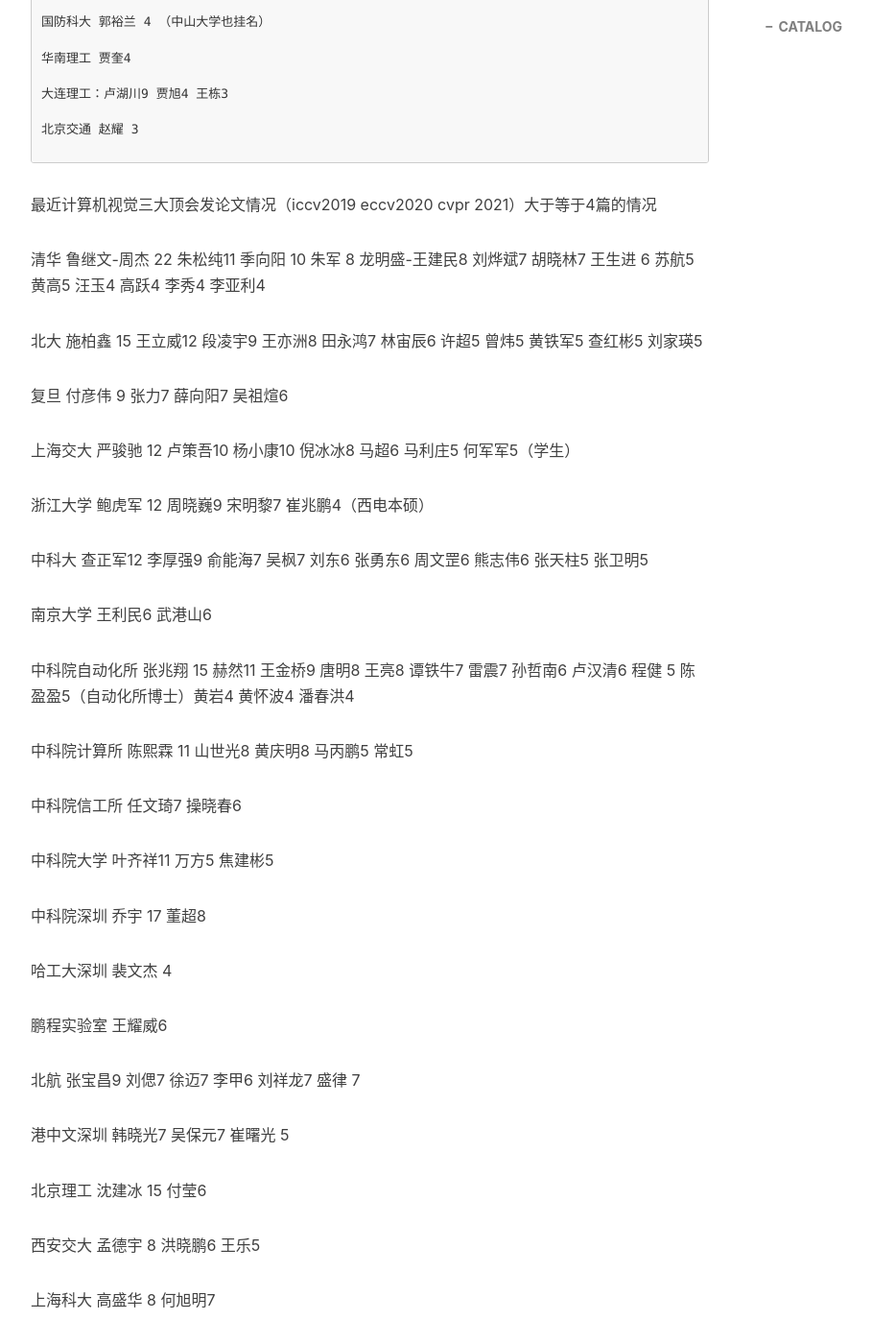
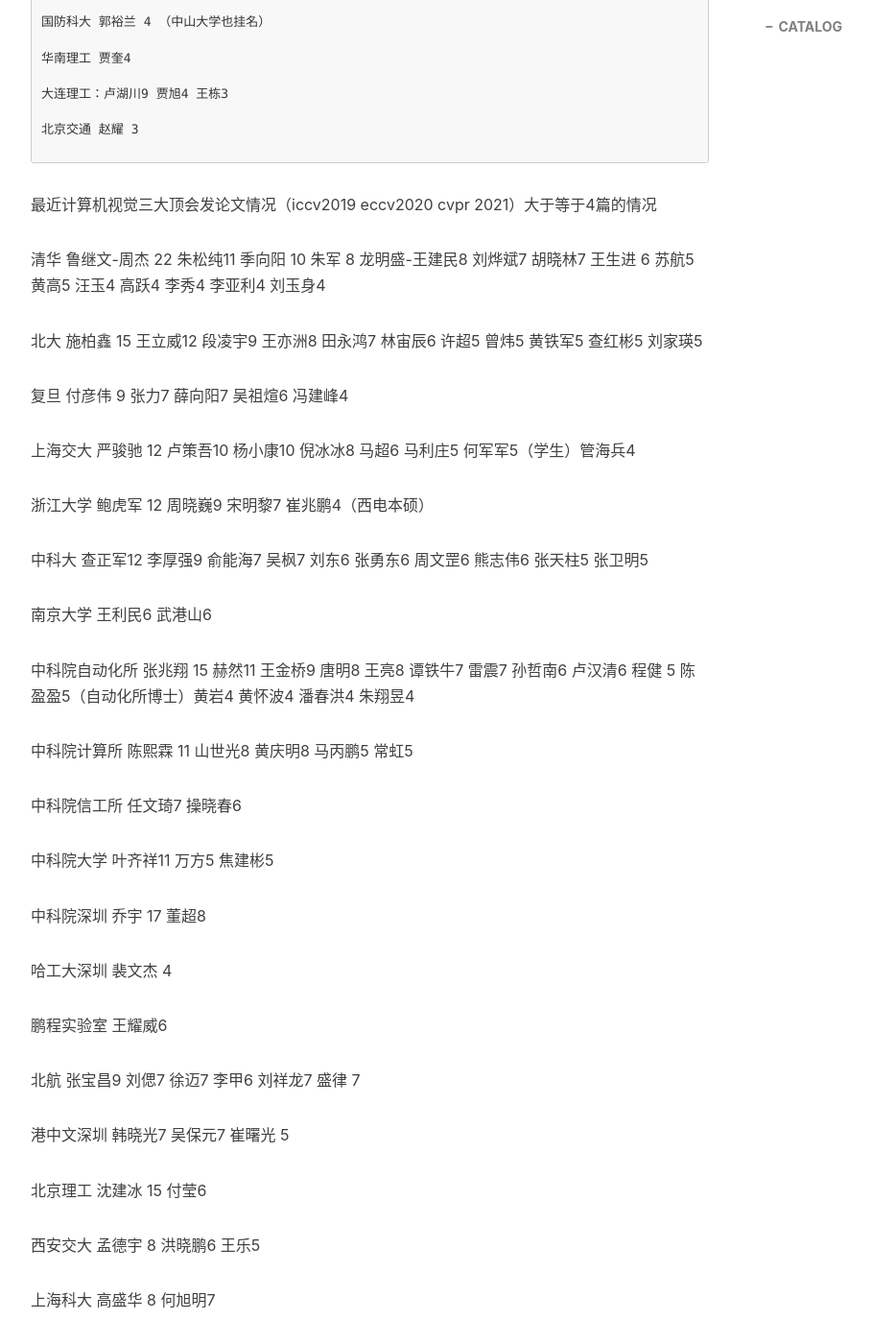
Before and after one commit to pengjiao123/pengjiao123.github.io, a Jekyll site: the page built from _posts/2021-07-07-大陆地区非计算机软件学院老师招生.md, in a window 1280 px wide and 1400 px high, scrolled down 4929 px. Shown: the whole window at 96% size, without its empty margins (233-1142 px from the left). Built offline with Jekyll 4.4.1, drawn with Linux system fonts in a browser that asks for light colours; nearby versions of some CDN libraries; comment, search, counter and statistics services are not loaded; some of the changed text lies outside the part shown.

Commit message:
Update 2021-07-07-大陆地区非计算机软件学院老师招生.md

```diff
--- a/_posts/2021-07-07-大陆地区非计算机软件学院老师招生.md
+++ b/_posts/2021-07-07-大陆地区非计算机软件学院老师招生.md
@@ -169,13 +169,13 @@
 ~~~~~~~~~~~~~~~~~~~~~~~~~~~~~~~~~~~~~~~~~~~~~~~~~~~~~~~~~~~~~~~~~~~~~~~~~~~~~~~~~~~
 最近计算机视觉三大顶会发论文情况（iccv2019 eccv2020 cvpr 2021）大于等于4篇的情况
 
-清华 鲁继文-周杰 22 朱松纯11 季向阳 10 朱军 8 龙明盛-王建民8 刘烨斌7 胡晓林7  王生进 6 苏航5 黄高5 汪玉4 高跃4 李秀4 李亚利4
+清华 鲁继文-周杰 22 朱松纯11 季向阳 10 朱军 8 龙明盛-王建民8 刘烨斌7 胡晓林7  王生进 6 苏航5 黄高5 汪玉4 高跃4 李秀4 李亚利4 刘玉身4
 
 北大 施柏鑫 15 王立威12 段凌宇9 王亦洲8 田永鸿7 林宙辰6  许超5 曾炜5  黄铁军5 查红彬5 刘家瑛5
 
-复旦 付彦伟 9 张力7 薛向阳7 吴祖煊6
+复旦 付彦伟 9 张力7 薛向阳7 吴祖煊6 冯建峰4
 
-上海交大 严骏驰 12 卢策吾10 杨小康10 倪冰冰8 马超6 马利庄5 何军军5（学生）
+上海交大 严骏驰 12 卢策吾10 杨小康10 倪冰冰8 马超6 马利庄5 何军军5（学生）管海兵4
 
 浙江大学 鲍虎军 12 周晓巍9 宋明黎7 崔兆鹏4（西电本硕）
 
@@ -183,7 +183,7 @@
 
 南京大学 王利民6 武港山6
 
-中科院自动化所 张兆翔 15 赫然11 王金桥9 唐明8 王亮8 谭铁牛7 雷震7 孙哲南6 卢汉清6 程健 5 陈盈盈5（自动化所博士）黄岩4 黄怀波4 潘春洪4
+中科院自动化所 张兆翔 15 赫然11 王金桥9 唐明8 王亮8 谭铁牛7 雷震7 孙哲南6 卢汉清6 程健 5 陈盈盈5（自动化所博士）黄岩4 黄怀波4 潘春洪4 朱翔昱4
 
 中科院计算所 陈熙霖 11 山世光8 黄庆明8 马丙鹏5 常虹5
 
@@ -213,13 +213,15 @@
 
 哈工大 左旺孟 10 谢浩哲5（博士）
 
+西湖大学 李子青 4
+
 电子科大 李文 8 刘帅成5 曾兵5
 
 华中师范 谢源 5 林绍辉5
 
 中山大学 李冠彬 16 郑伟诗10 梁小丹9 林倞9
 
-北邮 邓伟鸿 6
+北邮 邓伟鸿 6 胡佳妮4
 
 天津大学 庞彦伟 11
 
```
